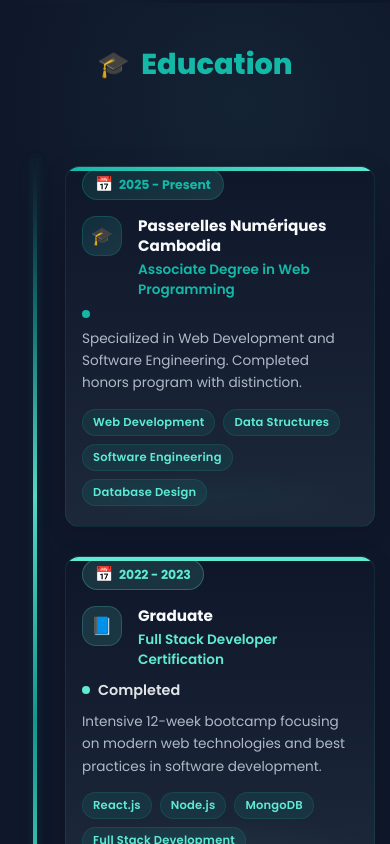
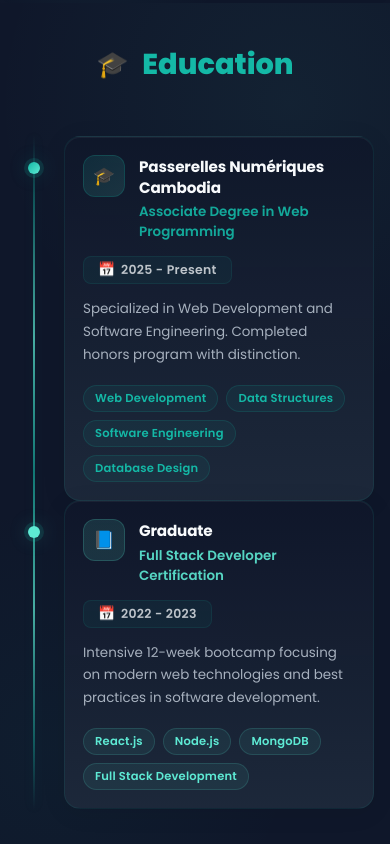
Before and after one commit to Rathana-SOKHA/my_portfolio, a React (Vite) app: page / in a window 390 px wide. Shown: the part 10140-10984 px from the top of the page. Built offline with nearby package versions, Linux system fonts and the light colour scheme.

Commit message:
update eduction session

```diff
--- a/src/components/Education.jsx
+++ b/src/components/Education.jsx
@@ -8,7 +8,6 @@ const Education = () => {
       school: 'Passerelles Numériques Cambodia',
       degree: 'Associate Degree in Web Programming',
       year: '2025 - Present',
-      // grade: '3.8/4.0 GPA',
       details: 'Specialized in Web Development and Software Engineering. Completed honors program with distinction.',
       highlights: ['Web Development', 'Data Structures', 'Software Engineering', 'Database Design'],
       icon: '🎓',
@@ -19,23 +18,11 @@ const Education = () => {
       school: 'Graduate',
       degree: 'Full Stack Developer Certification',
       year: '2022 - 2023',
-      grade: 'Completed',
       details: 'Intensive 12-week bootcamp focusing on modern web technologies and best practices in software development.',
       highlights: ['React.js', 'Node.js', 'MongoDB', 'Full Stack Development'],
       icon: '📘',
       color: '#5eead4'
     },
-    {
-      id: 3,
-      school: 'Online Learning Platform',
-      degree: 'Specialization in Advanced React Patterns',
-      year: '2023 - Present',
-      grade: 'In Progress',
-      details: 'Advanced coursework covering cutting-edge React patterns, performance optimization, and architectural best practices.',
-      highlights: ['React Hooks', 'State Management', 'Performance', 'Testing'],
-      icon: '⚛️',
-      color: '#2dd4bf'
-    }
   ];
 
   return (
@@ -43,17 +30,15 @@ const Education = () => {
       <div className="education-container">
         {/* Section Header */}
         <div className="education-header">
-          {/* <span className="header-badge">Academic Journey</span> */}
           <h2>
             <span className="header-icon">🎓</span> Education
           </h2>
-          {/* <p className="header-subtitle">My path of learning and growth in software development</p> */}
         </div>
 
         <div className="education-content">
           {/* Education Timeline */}
           <div className="timeline">
-            <div className="timeline-center-line"></div>
+            <div className="timeline-line"></div>
             {educationData.map((edu, index) => (
               <ScrollReveal
                 key={edu.id}
@@ -62,50 +47,65 @@ const Education = () => {
                 threshold={0.2}
               >
                 <div className={`timeline-item ${index % 2 === 0 ? 'left' : 'right'}`}>
-                  {/* Timeline Content */}
-                  <div className="timeline-content">
+                  {/* Timeline Marker Dot */}
+                  <div
+                    className="timeline-marker"
+                    style={{
+                      background: `linear-gradient(135deg, ${edu.color}, #5eead4)`,
+                      boxShadow: `0 0 0 4px rgba(20, 184, 166, 0.15), 0 0 20px ${edu.color}44`
+                    }}
+                  ></div>
 
+                  {/* Content Card */}
+                  <div className="edu-card">
+                    {/* Glow overlay */}
+                    <div className="edu-card-glow" style={{ background: `radial-gradient(ellipse at 50% -20%, ${edu.color}18, transparent 60%)` }}></div>
 
-                    {/* Card Top Accent */}
-                    <div className="card-accent" style={{ background: `linear-gradient(135deg, ${edu.color}, #5eead4)` }}></div>
-
-                    {/* Year Badge */}
-                    <div className="edu-year-badge" style={{ background: `linear-gradient(135deg, ${edu.color}22, #5eead422)`, borderColor: `${edu.color}44`, color: edu.color }}>
-                      <span className="year-icon">📅</span>
-                      {edu.year}
+                    {/* Card content */}
+                    <div className="edu-card-inner">
+                      {/* Top section: icon + school + year */}
+                      <div className="edu-card-top">
+                        <div
+                          className="edu-icon-circle"
+                          style={{
+                            background: `linear-gradient(135deg, ${edu.color}20, #5eead420)`,
+                            borderColor: `${edu.color}30`
+                          }}
+                        >
+                          <span className="edu-icon-symbol">{edu.icon}</span>
                         </div>
-
-                    {/* School & Degree */}
-                    <div className="edu-main">
-                      <div className="edu-icon-wrapper" style={{ background: `linear-gradient(135deg, ${edu.color}22, #5eead422)`, borderColor: `${edu.color}33` }}>
-                        <span className="edu-icon-text">{edu.icon}</span>
-                      </div>
-                      <div className="edu-info">
-                        <h4 className="edu-school">{edu.school}</h4>
-                        <p className="edu-degree" style={{ color: edu.color }}>{edu.degree}</p>
+                        <div className="edu-card-heading">
+                          <h3 className="edu-school-name">{edu.school}</h3>
+                          <p className="edu-degree-name" style={{ color: edu.color }}>{edu.degree}</p>
                         </div>
                       </div>
 
-                    {/* Grade */}
-                    <div className="edu-grade-row">
-                      <span className="grade-dot" style={{ background: edu.color }}></span>
-                      <span className="edu-grade">{edu.grade}</span>
+                      {/* Year */}
+                      <div className="edu-year-row">
+                        <span className="edu-year-icon">📅</span>
+                        <span className="edu-year-text">{edu.year}</span>
                       </div>
 
-                    {/* Details */}
-                    <p className="edu-details">{edu.details}</p>
+                      {/* Description */}
+                      <p className="edu-description">{edu.details}</p>
 
-                    {/* Highlights Tags */}
-                    <div className="edu-highlights">
+                      {/* Tags */}
+                      <div className="edu-tags">
                         {edu.highlights.map((highlight, idx) => (
-                        <span key={idx} className="highlight-badge">
+                          <span
+                            key={idx}
+                            className="edu-tag"
+                            style={{
+                              background: `${edu.color}12`,
+                              borderColor: `${edu.color}25`,
+                              color: edu.color
+                            }}
+                          >
                             {highlight}
                           </span>
                         ))}
                       </div>
-
-                    {/* Bottom Glow */}
-                    <div className="card-bottom-glow" style={{ background: `radial-gradient(ellipse at center, ${edu.color}15, transparent 70%)` }}></div>
+                    </div>
                   </div>
                 </div>
               </ScrollReveal>
--- a/src/styles/Education.css
+++ b/src/styles/Education.css
@@ -1,4 +1,4 @@
-/* Education Section Styles */
+/* ===== Education Section ===== */
 .education-section {
   width: 100%;
   padding: 100px 20px;
@@ -9,40 +9,41 @@
   scroll-margin-top: 120px;
 }
 
-/* Background Decorative Elements */
+/* Background decorative gradients */
 .education-section::before {
   content: '';
   position: absolute;
-  width: 500px;
-  height: 500px;
-  background: radial-gradient(circle, rgba(94, 234, 212, 0.06) 0%, transparent 70%);
+  width: 600px;
+  height: 600px;
+  background: radial-gradient(circle, rgba(94, 234, 212, 0.05) 0%, transparent 70%);
   border-radius: 50%;
-  top: -150px;
-  right: -100px;
+  top: -200px;
+  right: -200px;
   z-index: 0;
+  pointer-events: none;
 }
 
 .education-section::after {
   content: '';
   position: absolute;
-  width: 400px;
-  height: 400px;
-  background: radial-gradient(circle, rgba(20, 184, 166, 0.06) 0%, transparent 70%);
+  width: 500px;
+  height: 500px;
+  background: radial-gradient(circle, rgba(20, 184, 166, 0.04) 0%, transparent 70%);
   border-radius: 50%;
-  bottom: -100px;
-  left: -150px;
+  bottom: -150px;
+  left: -200px;
   z-index: 0;
+  pointer-events: none;
 }
 
-/* Education Container */
 .education-container {
-  max-width: 1200px;
+  max-width: 1100px;
   margin: 0 auto;
   position: relative;
   z-index: 1;
 }
 
-/* Section Header */
+/* ===== Section Header ===== */
 .education-header {
   text-align: center;
   margin-bottom: 70px;
@@ -51,13 +52,13 @@
 .education-header h2 {
   font-size: 2.8rem;
   color: #14b8a6;
-  margin-bottom: 12px;
   font-family: "Poppins", sans-serif;
   font-weight: 800;
   display: flex;
   align-items: center;
   justify-content: center;
-  gap: 12px;
+  gap: 14px;
+  margin: 0;
 }
 
 .header-icon {
@@ -65,389 +66,317 @@
   display: inline-block;
 }
 
-.header-subtitle {
-  font-size: 1.05rem;
-  color: var(--text-dark);
-  margin-top: 8px;
-  opacity: 0.8;
-  font-weight: 400;
+/* ===== Timeline Layout ===== */
+.timeline {
+  position: relative;
+  padding: 10px 0;
 }
 
-/* Education Content */
-.education-content {
-  position: relative;
-}
-
-/* ===== Centered Timeline ===== */
-.timeline {
-  position: relative;
-}
-
-/* Center Vertical Line - Modern Neon Style */
-.timeline-center-line {
+/* Center vertical line */
+.timeline-line {
   position: absolute;
   left: 50%;
   top: 0;
   bottom: 0;
-  width: 4px;
+  width: 3px;
   background: linear-gradient(180deg,
     transparent 0%,
-    rgba(20, 184, 166, 0.15) 5%,
-    rgba(20, 184, 166, 0.6) 15%,
-    rgba(94, 234, 212, 0.9) 30%,
-    rgba(20, 184, 166, 0.8) 50%,
-    rgba(94, 234, 212, 0.9) 70%,
-    rgba(20, 184, 166, 0.6) 85%,
-    rgba(20, 184, 166, 0.15) 95%,
+    rgba(20, 184, 166, 0.4) 10%,
+    rgba(94, 234, 212, 0.7) 30%,
+    rgba(20, 184, 166, 0.6) 50%,
+    rgba(94, 234, 212, 0.7) 70%,
+    rgba(20, 184, 166, 0.4) 90%,
     transparent 100%
   );
   transform: translateX(-50%);
-  border-radius: 4px;
-  box-shadow:
-    0 0 8px rgba(20, 184, 166, 0.15),
-    0 0 20px rgba(20, 184, 166, 0.08);
-  animation: linePulse 3s ease-in-out infinite;
+  border-radius: 3px;
+  box-shadow: 0 0 12px rgba(20, 184, 166, 0.1);
+  animation: timelineGlow 4s ease-in-out infinite;
 }
 
-@keyframes linePulse {
+@keyframes timelineGlow {
   0%, 100% {
-    box-shadow:
-      0 0 8px rgba(20, 184, 166, 0.15),
-      0 0 20px rgba(20, 184, 166, 0.08);
+    box-shadow: 0 0 12px rgba(20, 184, 166, 0.1);
   }
   50% {
-    box-shadow:
-      0 0 12px rgba(20, 184, 166, 0.25),
-      0 0 30px rgba(20, 184, 166, 0.12),
-      0 0 50px rgba(20, 184, 166, 0.05);
+    box-shadow: 0 0 20px rgba(20, 184, 166, 0.2), 0 0 40px rgba(20, 184, 166, 0.05);
   }
 }
 
-/* Timeline Item */
+/* Timeline item row */
 .timeline-item {
   display: flex;
-  justify-content: center;
   align-items: flex-start;
   position: relative;
-  margin-bottom: 50px;
+  margin-bottom: 60px;
   width: 100%;
 }
 
 .timeline-item.left {
   justify-content: flex-start;
-  padding-right: calc(50% + 35px);
+  padding-right: calc(50% + 30px);
 }
 
 .timeline-item.right {
   justify-content: flex-end;
-  padding-left: calc(50% + 35px);
+  padding-left: calc(50% + 30px);
 }
 
-/* Timeline Dot Marker on Center Line */
-.timeline-marker-dot {
+.timeline-item:last-child {
+  margin-bottom: 0;
+}
+
+/* Timeline marker dot */
+.timeline-marker {
   position: absolute;
   left: 50%;
-  top: 36px;
-  width: 20px;
-  height: 20px;
+  top: 32px;
+  width: 16px;
+  height: 16px;
   border-radius: 50%;
-  background: linear-gradient(135deg, #14b8a6, #5eead4);
-  border: 4px solid var(--primary-color);
-  box-shadow: 0 0 20px rgba(20, 184, 166, 0.6), 0 0 40px rgba(20, 184, 166, 0.2);
-  transform: translateX(-50%) scale(1);
+  transform: translateX(-50%);
   z-index: 3;
-  transition: transform 0.3s ease, box-shadow 0.3s ease;
+  transition: transform 0.35s ease, box-shadow 0.35s ease;
 }
 
-/* Glow effect on card hover */
-.timeline-item:hover .timeline-marker-dot {
-  box-shadow: 0 0 30px rgba(20, 184, 166, 0.9), 0 0 60px rgba(20, 184, 166, 0.4);
-  transform: translateX(-50%) scale(1.2);
+.timeline-item:hover .timeline-marker {
+  transform: translateX(-50%) scale(1.3);
 }
 
-/* Connector Line from Dot to Card (left items) */
-.timeline-item.left .timeline-content::before {
-  content: '';
-  position: absolute;
-  right: -24px;
-  top: 36px;
-  width: 24px;
-  height: 3px;
-  background: linear-gradient(90deg, rgba(20, 184, 166, 0.5), rgba(94, 234, 212, 0.2));
-  border-radius: 2px;
-  z-index: 1;
+/* ===== Education Card ===== */
+.edu-card {
+  position: relative;
+  width: 100%;
+  max-width: 460px;
+  background: var(--card-bg);
+  border: 1px solid rgba(20, 184, 166, 0.1);
+  border-radius: 20px;
+  overflow: hidden;
+  backdrop-filter: blur(16px);
+  -webkit-backdrop-filter: blur(16px);
+  box-shadow:
+    0 4px 24px rgba(0, 0, 0, 0.08),
+    inset 0 1px 0 rgba(255, 255, 255, 0.05);
+  transition: transform 0.5s cubic-bezier(0.22, 1, 0.36, 1),
+              border-color 0.4s ease,
+              box-shadow 0.5s cubic-bezier(0.22, 1, 0.36, 1);
 }
 
-/* Connector Line from Dot to Card (right items) */
-.timeline-item.right .timeline-content::before {
-  content: '';
-  position: absolute;
-  left: -24px;
-  top: 36px;
-  width: 24px;
-  height: 3px;
-  background: linear-gradient(270deg, rgba(20, 184, 166, 0.5), rgba(94, 234, 212, 0.2));
-  border-radius: 2px;
-  z-index: 1;
+.timeline-item:hover .edu-card {
+  border-color: rgba(20, 184, 166, 0.25);
+  box-shadow:
+    0 16px 48px rgba(20, 184, 166, 0.12),
+    0 6px 24px rgba(0, 0, 0, 0.1);
+  transform: translateY(-8px);
 }
 
-/* Timeline Content Card */
-.timeline-content {
-  flex: 0 1 auto;
-  width: 100%;
-  max-width: 480px;
-  background: var(--card-bg);
-  border: 1px solid rgba(20, 184, 166, 0.12);
-  border-radius: 18px;
-  padding: 0;
-  position: relative;
-  transition: transform 0.4s cubic-bezier(0.22, 1, 0.36, 1), border-color 0.4s ease, box-shadow 0.4s ease;
-  backdrop-filter: blur(12px);
-  -webkit-backdrop-filter: blur(12px);
-  box-shadow: 0 4px 24px rgba(0, 0, 0, 0.12), inset 0 1px 0 rgba(255, 255, 255, 0.04);
-  overflow: hidden;
+/* Card glow overlay */
+.edu-card-glow {
+  position: absolute;
+  inset: 0;
+  pointer-events: none;
+  opacity: 0;
+  transition: opacity 0.5s cubic-bezier(0.22, 1, 0.36, 1);
 }
 
-.timeline-item:hover .timeline-content {
-  border-color: rgba(20, 184, 166, 0.3);
-  box-shadow: 0 12px 40px rgba(20, 184, 166, 0.12), 0 4px 20px rgba(0, 0, 0, 0.1);
-  transform: translateY(-6px);
+.timeline-item:hover .edu-card-glow {
+  opacity: 1;
 }
 
-/* Card Top Accent Bar */
-.card-accent {
-  height: 4px;
-  width: 100%;
-  border-radius: 18px 18px 0 0;
+/* Card inner padding */
+.edu-card-inner {
+  position: relative;
+  z-index: 1;
+  padding: 28px;
 }
 
-/* Year Badge */
-.edu-year-badge {
-  display: inline-flex;
-  align-items: center;
-  gap: 6px;
-  padding: 6px 16px;
-  border-radius: 50px;
-  font-size: 0.85rem;
-  font-weight: 700;
-  margin: -14px 24px 0;
-  border: 1px solid;
-  position: relative;
-  z-index: 2;
-  font-family: "Poppins", sans-serif;
+/* ===== Card Top: Icon + School/Title ===== */
+.edu-card-top {
+  display: flex;
+  align-items: flex-start;
+  gap: 18px;
+  margin-bottom: 14px;
 }
 
-.year-icon {
-  font-size: 0.9rem;
-}
-
-/* Main School & Degree */
-.edu-main {
-  display: flex;
-  align-items: flex-start;
-  gap: 16px;
-  padding: 16px 24px 0;
-}
-
-.edu-icon-wrapper {
-  width: 48px;
-  height: 48px;
-  border-radius: 14px;
-  border: 1px solid;
+.edu-icon-circle {
+  width: 52px;
+  height: 52px;
+  border-radius: 16px;
+  border: 1.5px solid;
   display: flex;
   align-items: center;
   justify-content: center;
   flex-shrink: 0;
-  font-size: 1.4rem;
-  transition: transform 0.3s ease;
+  font-size: 1.5rem;
+  transition: transform 0.4s ease, border-color 0.4s ease;
 }
 
-.timeline-item:hover .edu-icon-wrapper {
-  transform: scale(1.08) rotate(-4deg);
+.timeline-item:hover .edu-icon-circle {
+  transform: scale(1.06) rotate(-5deg);
 }
 
-.edu-info {
+.edu-card-heading {
   flex: 1;
   min-width: 0;
+  padding-top: 2px;
 }
 
-.edu-school {
+.edu-school-name {
   font-size: 1.2rem;
   font-weight: 700;
   color: var(--text-color);
-  margin-bottom: 4px;
-  line-height: 1.3;
+  margin: 0 0 4px;
+  line-height: 1.35;
+  letter-spacing: -0.01em;
 }
 
-.edu-degree {
-  font-size: 0.95rem;
+.edu-degree-name {
+  font-size: 0.92rem;
   font-weight: 600;
-}
-
-/* Grade Row */
-.edu-grade-row {
-  display: flex;
-  align-items: center;
-  gap: 8px;
-  padding: 10px 24px 0;
-}
-
-.grade-dot {
-  width: 8px;
-  height: 8px;
-  border-radius: 50%;
-  flex-shrink: 0;
-}
-
-.edu-grade {
-  font-size: 0.9rem;
-  font-weight: 600;
+  margin: 0;
   opacity: 0.9;
 }
 
-/* Details */
-.edu-details {
-  font-size: 0.9rem;
-  line-height: 1.65;
-  color: var(--text-dark);
-  padding: 10px 24px 0;
-  opacity: 0.85;
+/* ===== Year Row ===== */
+.edu-year-row {
+  display: inline-flex;
+  align-items: center;
+  gap: 6px;
+  margin-bottom: 14px;
+  padding: 4px 14px;
+  background: rgba(20, 184, 166, 0.06);
+  border: 1px solid rgba(20, 184, 166, 0.1);
+  border-radius: 8px;
 }
 
-/* Education Highlights */
-.edu-highlights {
+.edu-year-icon {
+  font-size: 0.85rem;
+  line-height: 1;
+}
+
+.edu-year-text {
+  font-size: 0.82rem;
+  font-weight: 600;
+  color: var(--text-color);
+  opacity: 0.75;
+  letter-spacing: 0.3px;
+}
+
+/* ===== Description ===== */
+.edu-description {
+  font-size: 0.88rem;
+  line-height: 1.7;
+  color: var(--text-dark);
+  opacity: 0.8;
+  margin: 0 0 18px;
+}
+
+/* ===== Tags ===== */
+.edu-tags {
   display: flex;
   flex-wrap: wrap;
   gap: 8px;
-  padding: 14px 24px 24px;
 }
 
-.highlight-badge {
-  background: rgba(20, 184, 166, 0.1);
-  border: 1px solid rgba(20, 184, 166, 0.15);
-  color: #5eead4;
+.edu-tag {
   padding: 5px 14px;
   border-radius: 999px;
-  font-size: 0.78rem;
+  font-size: 0.76rem;
   font-weight: 600;
+  border: 1px solid;
+  letter-spacing: 0.2px;
   transition: all 0.3s ease;
-  letter-spacing: 0.2px;
+  cursor: default;
 }
 
-.highlight-badge:hover {
-  background: linear-gradient(135deg, rgba(20, 184, 166, 0.25), rgba(94, 234, 212, 0.25));
-  border-color: rgba(20, 184, 166, 0.5);
+.edu-tag:hover {
   transform: translateY(-2px);
-  box-shadow: 0 4px 12px rgba(20, 184, 166, 0.2);
+  box-shadow: 0 4px 14px rgba(20, 184, 166, 0.2);
+  background: rgba(20, 184, 166, 0.2);
+  border-color: rgba(20, 184, 166, 0.4);
 }
 
-/* Bottom Glow */
-.card-bottom-glow {
-  position: absolute;
-  bottom: 0;
-  left: 0;
-  right: 0;
-  height: 60px;
-  pointer-events: none;
-  opacity: 0.5;
-}
-
-/* ===== Responsive Design ===== */
+/* ===== Responsive: Tablet ===== */
 @media (max-width: 1024px) {
   .timeline-item.left {
-    padding-right: calc(50% + 25px);
+    padding-right: calc(50% + 20px);
   }
 
   .timeline-item.right {
-    padding-left: calc(50% + 25px);
+    padding-left: calc(50% + 20px);
   }
 
-  .timeline-content {
+  .edu-card {
     max-width: 400px;
   }
 
   .education-header h2 {
     font-size: 2.4rem;
   }
+
+  .edu-card-inner {
+    padding: 24px;
+  }
 }
 
+/* ===== Responsive: Mobile ===== */
 @media (max-width: 768px) {
   .education-section {
     padding: 60px 20px;
+  }
+
+  .education-header {
+    margin-bottom: 50px;
   }
 
   .education-header h2 {
     font-size: 2.2rem;
   }
 
-  .header-subtitle {
-    font-size: 0.95rem;
-    padding: 0 20px;
-  }
-
-  .edu-school {
+  .edu-school-name {
     font-size: 1.05rem;
   }
 
-  /* On tablet/mobile, all items go to the left side */
-  .timeline-center-line {
-    left: 24px;
+  /* Single column: timeline line on left */
+  .timeline-line {
+    left: 22px;
+    animation: none;
   }
 
   .timeline-item.left,
   .timeline-item.right {
-    padding-left: 60px;
+    padding-left: 54px;
     padding-right: 0;
     justify-content: flex-start;
   }
 
-  .timeline-marker-dot {
-    left: 24px;
-    width: 18px;
-    height: 18px;
-    top: 32px;
+  .timeline-marker {
+    left: 22px;
+    width: 14px;
+    height: 14px;
+    top: 28px;
   }
 
-  .timeline-center-line {
-    animation: none;
-  }
-
-  .timeline-content {
+  .edu-card {
     max-width: 100%;
   }
 
-  .timeline-item.left .timeline-content::before,
-  .timeline-item.right .timeline-content::before {
-    left: -16px;
-    right: auto;
-    width: 16px;
-    background: linear-gradient(270deg, rgba(20, 184, 166, 0.5), rgba(20, 184, 166, 0.2));
+  .edu-card-inner {
+    padding: 22px;
   }
 
-  .edu-year-badge {
-    margin: -14px 16px 0;
-  }
-
-  .edu-main {
-    padding: 16px 16px 0;
-  }
-
-  .edu-grade-row {
-    padding: 10px 16px 0;
-  }
-
-  .edu-details {
-    padding: 10px 16px 0;
-  }
-
-  .edu-highlights {
-    padding: 14px 16px 20px;
+  .edu-icon-circle {
+    width: 46px;
+    height: 46px;
+    font-size: 1.3rem;
+    border-radius: 14px;
   }
 }
 
+/* ===== Responsive: Small Mobile ===== */
 @media (max-width: 480px) {
   .education-section {
-    padding: 40px 15px;
+    padding: 40px 16px;
   }
 
   .education-header h2 {
@@ -458,66 +387,69 @@
     font-size: 1.6rem;
   }
 
-  .header-badge {
-    font-size: 0.75rem;
-    padding: 4px 14px;
-  }
-
   .timeline {
-    padding: 10px 0;
+    padding: 0;
   }
 
   .timeline-item {
-    margin-bottom: 30px;
+    margin-bottom: 40px;
   }
 
   .timeline-item.left,
   .timeline-item.right {
-    padding-left: 50px;
+    padding-left: 48px;
   }
 
-  .timeline-center-line {
-    left: 20px;
-    animation: none;
+  .timeline-line {
+    left: 18px;
+    width: 2px;
   }
 
-  .timeline-marker-dot {
-    left: 20px;
-    width: 16px;
-    height: 16px;
-    top: 28px;
+  .timeline-marker {
+    left: 18px;
+    width: 12px;
+    height: 12px;
+    top: 26px;
     border-width: 3px;
   }
 
-  .timeline-content {
-    border-radius: 14px;
+  .edu-card {
+    border-radius: 16px;
   }
 
-  .edu-icon-wrapper {
-    width: 40px;
-    height: 40px;
-    font-size: 1.1rem;
+  .edu-card-inner {
+    padding: 18px;
   }
 
-  .edu-school {
+  .edu-card-top {
+    gap: 14px;
+  }
+
+  .edu-icon-circle {
+    width: 42px;
+    height: 42px;
+    font-size: 1.1rem;
+    border-radius: 12px;
+  }
+
+  .edu-school-name {
     font-size: 0.95rem;
   }
 
-  .edu-degree {
-    font-size: 0.85rem;
+  .edu-degree-name {
+    font-size: 0.84rem;
   }
 
-  .edu-details {
-    font-size: 0.85rem;
+  .edu-description {
+    font-size: 0.84rem;
   }
 
-  .edu-year-badge {
-    font-size: 0.78rem;
-    padding: 4px 12px;
+  .edu-tag {
+    font-size: 0.72rem;
+    padding: 4px 11px;
   }
 
-  .highlight-badge {
-    font-size: 0.72rem;
-    padding: 4px 10px;
+  .edu-year-text {
+    font-size: 0.78rem;
   }
 }
```
Lines whose indentation alone changed are shown as unchanged.
